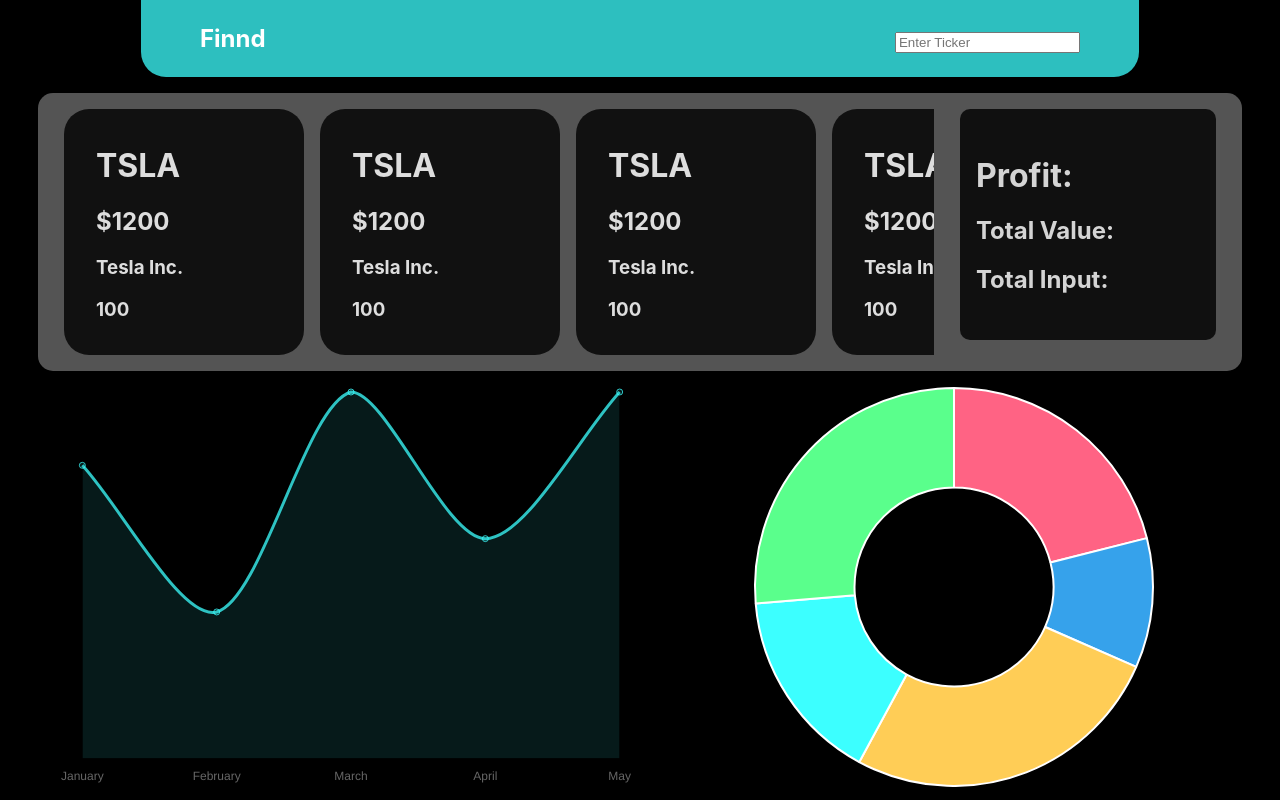
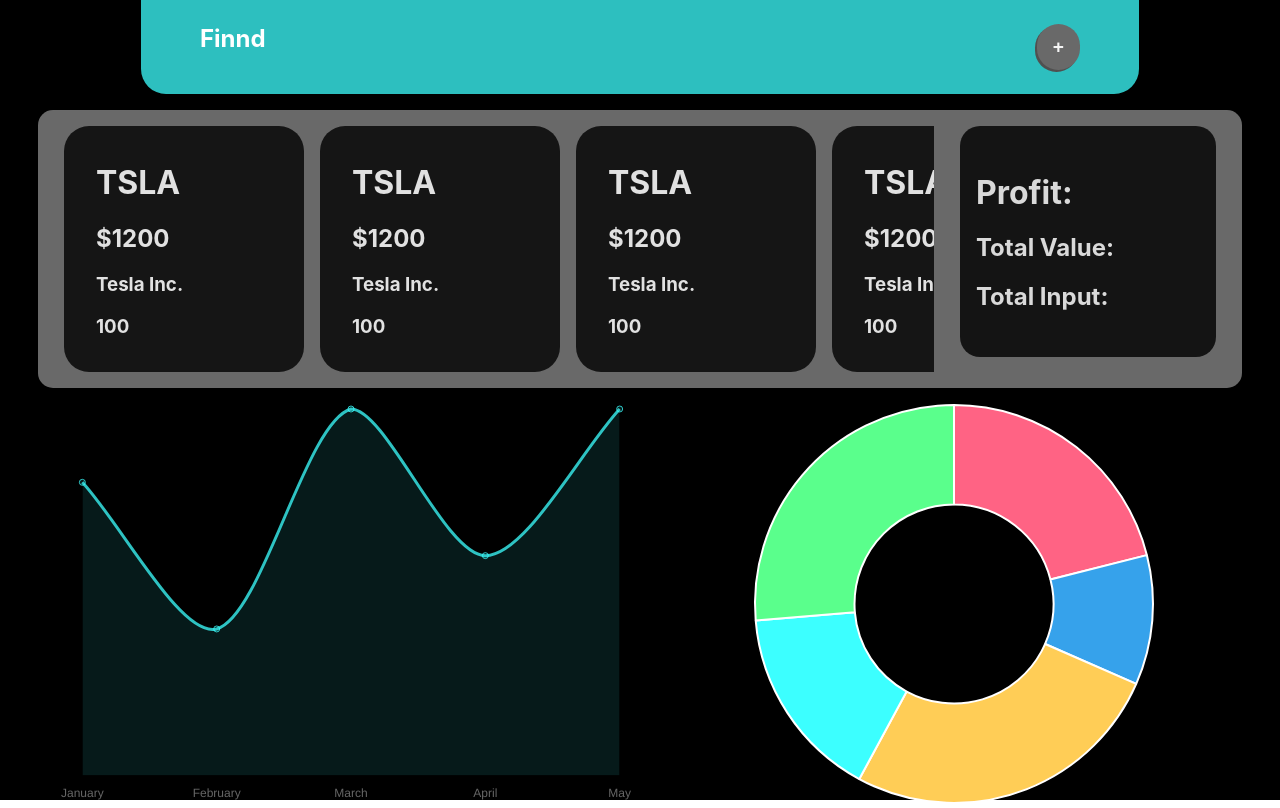
Before and after one commit to itsyme/finnd, a React (Create React App) app: page / in a window 1280 px wide. Built offline with nearby package versions, Linux system fonts and the light colour scheme.

Commit message:
Change search bar to button

```diff
--- a/src/components/AppShell/AppShell.css
+++ b/src/components/AppShell/AppShell.css
@@ -2,7 +2,7 @@
     display: inline-flex;
     flex-direction: row;
     justify-content: space-between;
-    align-items: baseline;
+    align-items: center;
     flex-wrap: nowrap;
     background-color: rgb(60, 255, 255, 0.75);
     width: 70vw;
@@ -15,9 +15,34 @@
     padding-right: 4vw;
 }
 
-.app-shell__search-bar {
+.app-shell__button {
     align-self: flex-end;
     margin: 0.5rem;
+    padding: 0.75rem 1rem;
+    border: none;
+    border-radius: 100px;
+    background-color: rgb(105, 105, 105);
+    color: whitesmoke;
+    box-shadow: -2px 2px rgb(80, 80, 80);
+    font-size: larger;
+}
+
+.app-shell__button:hover {
+    opacity: 80%
+}
+
+.app-shell__button:active {
+    box-shadow: -1px 1px rgb(80, 80, 80);
+    transform: translateY(1px) translateX(-1px);
+}
+
+.app-shell__button-clicked {
+    align-self: flex-end;
+    margin: 0.5rem;
+    padding: 0.75rem;
+    border: none;
+    border-radius: 15px;
+    opacity: 0%;
 }
 
 .app-shell__logo {
--- a/src/components/AppShell/AppShell.js
+++ b/src/components/AppShell/AppShell.js
@@ -5,7 +5,9 @@
     return (
         <div className="app-shell__background">
             <h2 className='app-shell__logo'>Finnd</h2>
-            <input type="text" className="app-shell__search-bar" placeholder='Enter Ticker'/>
+            <button className="app-shell__button">
+                <strong>+</strong>
+            </button>
         </div>
     )
 }
--- a/src/components/InstrumentList/InstrumentList.css
+++ b/src/components/InstrumentList/InstrumentList.css
@@ -1,5 +1,5 @@
 .instrument-list__background {
-    background-color: rgb(105, 105, 105, 0.8);
+    background-color: rgb(105, 105, 105);
     padding: 1rem 2vw;
     margin: 1rem 0rem;
     width: 66vw;
@@ -20,7 +20,7 @@
     margin: 1rem 0rem;
     border-radius: 0px 15px 15px 0px;
     width: 20vw;
-    background-color: rgb(105, 105, 105, 0.8);
+    background-color: rgb(105, 105, 105);
     color: whitesmoke;
 }
 
@@ -30,6 +30,6 @@
     justify-content: space-between;
     background-color: black;
     padding: 2vw 2vh;
-    border-radius: 10px;
+    border-radius: 20px;
     opacity: 80%;
 }
```
Also changed, not shown: public/F.png (added).
